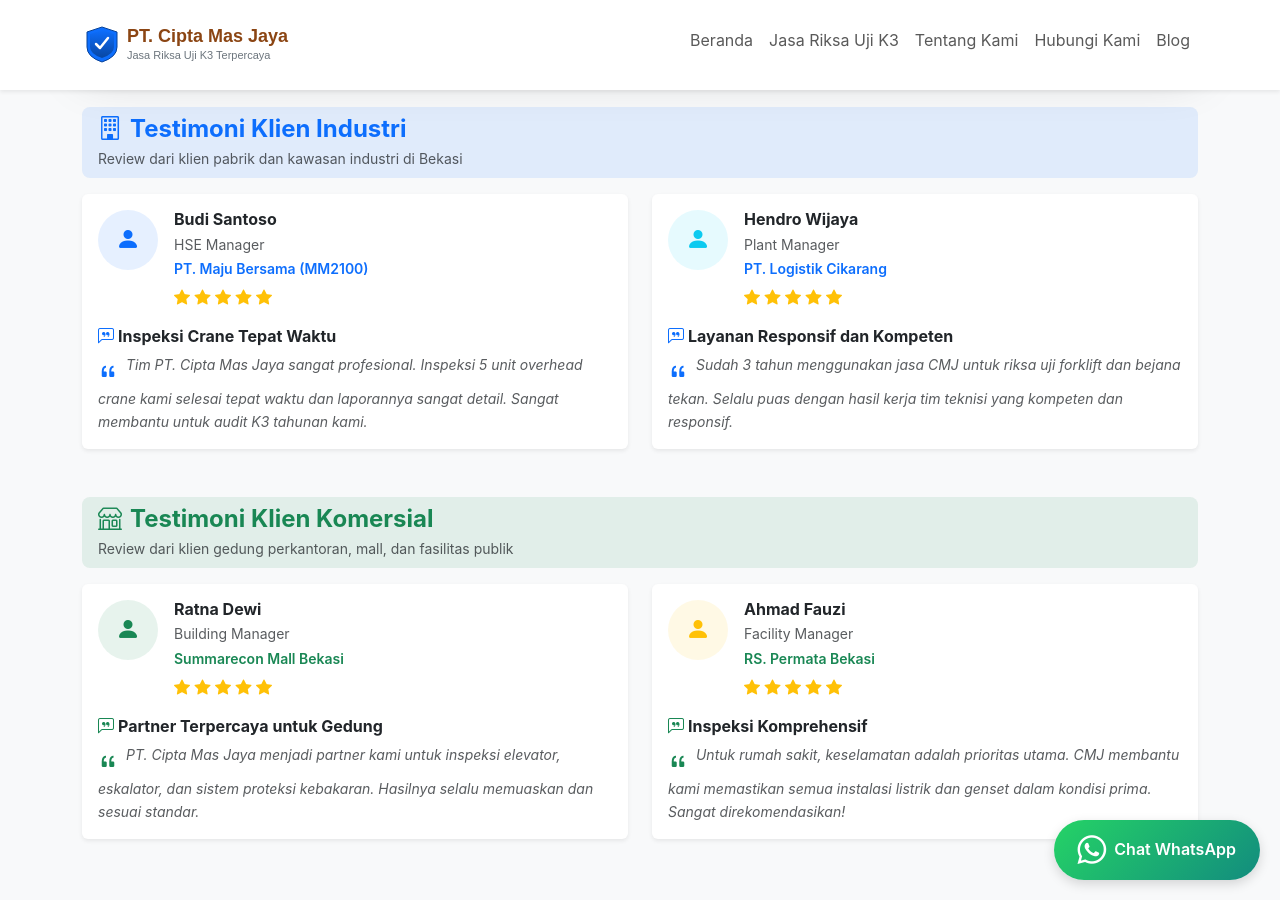
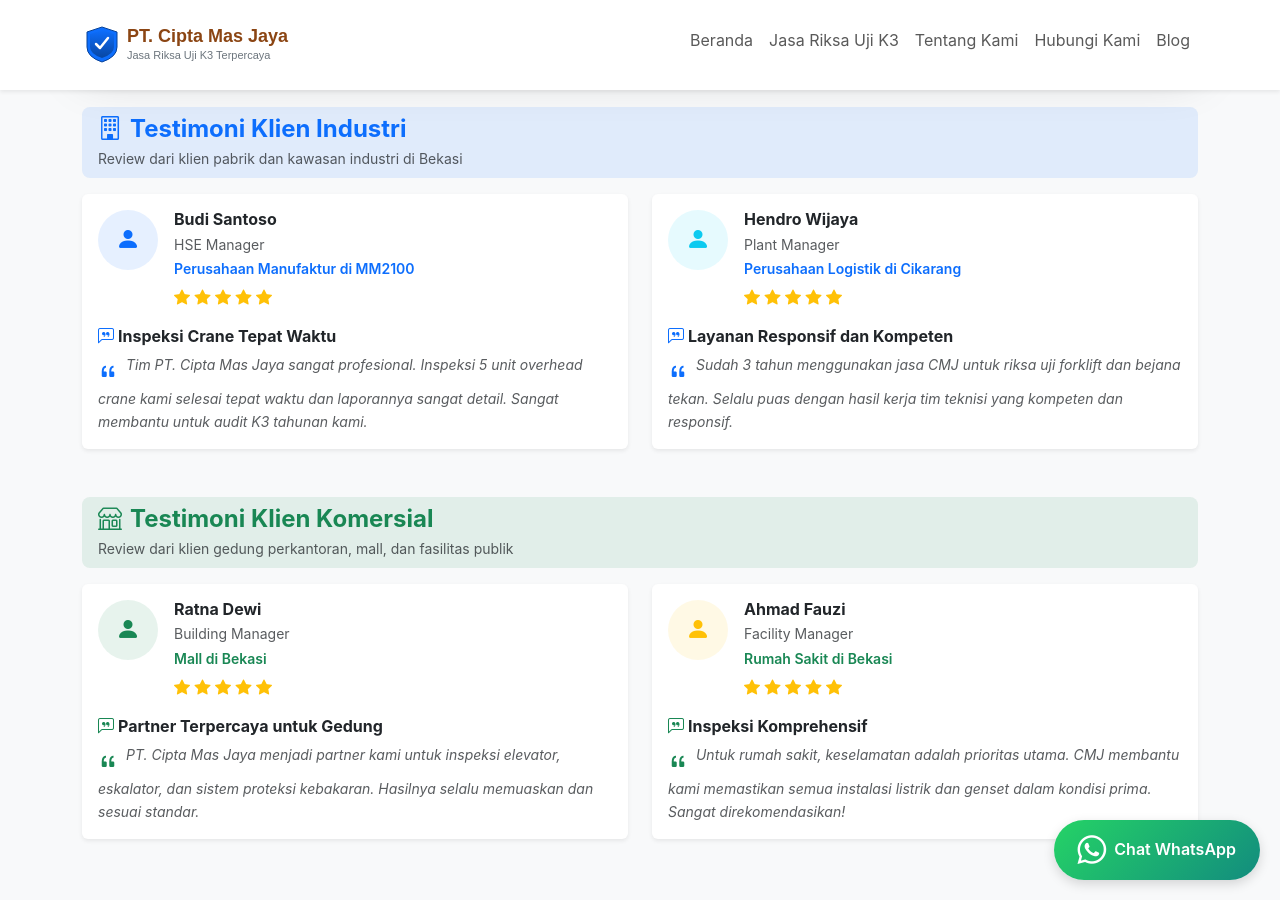
Before and after one commit to ciptamasjaya/cmj.github.io, a Jekyll site: the page built from _posts/2025-05-24-pjk3-bekasi.md, in a window 1280 px wide and 900 px high, scrolled down 11503 px. Built offline with Jekyll 4.4.1, drawn with Linux system fonts in a browser that asks for light colours.

Commit message:
Rename testimonial field 'perusahaan' to 'jenis_usaha' for privacy
   Replaces company name field with generic business type field to protect
   client privacy while maintaining industry context in testimonials.

```diff
--- a/_includes/reusable/node--pjk3-city/block--testimonials.html
+++ b/_includes/reusable/node--pjk3-city/block--testimonials.html
@@ -22,7 +22,7 @@ Parameters:
   - intro: Introduction paragraph
   - testimoni_industri: Array of industrial client testimonials
     - nama: Customer name
-    - perusahaan: Company name
+    - jenis_usaha: Business type (e.g., "Perusahaan Logistik", "Mall di Bekasi")
     - jabatan: Position/title
     - rating: Star rating (1-5)
     - judul: Review title
@@ -91,7 +91,7 @@ Usage:
                 <div class="flex-grow-1">
                   <h4 class="h6 mb-1 fw-bold text-dark testi__nama">{{ testi.nama }}</h4>
                   <small class="text-muted d-block testi__jabatan">{{ testi.jabatan }}</small>
-                  <small class="text-primary fw-semibold testi__perusahaan">{{ testi.perusahaan }}</small>
+                  <small class="text-primary fw-semibold testi__jenis-usaha">{{ testi.jenis_usaha }}</small>
                   <div class="text-warning mt-1 testi__rating">
                     {% assign rating = testi.rating | default: 5 %}
                     {% for i in (1..rating) %}
@@ -144,7 +144,7 @@ Usage:
                 <div class="flex-grow-1">
                   <h4 class="h6 mb-1 fw-bold text-dark testi__nama">{{ testi.nama }}</h4>
                   <small class="text-muted d-block testi__jabatan">{{ testi.jabatan }}</small>
-                  <small class="text-success fw-semibold testi__perusahaan">{{ testi.perusahaan }}</small>
+                  <small class="text-success fw-semibold testi__jenis-usaha">{{ testi.jenis_usaha }}</small>
                   <div class="text-warning mt-1 testi__rating">
                     {% assign rating = testi.rating | default: 5 %}
                     {% for i in (1..rating) %}
--- a/_includes/schema/node--pjk3-city/schema--webpage-testimonials.html
+++ b/_includes/schema/node--pjk3-city/schema--webpage-testimonials.html
@@ -31,12 +31,12 @@ Usage:
 {% assign testimonials_text = "" %}
 {% if section.testimoni_industri %}
   {% for testi in section.testimoni_industri %}
-    {% assign testimonials_text = testimonials_text | append: testi.nama | append: " (" | append: testi.perusahaan | append: "): " | append: testi.komentar | append: " " %}
+    {% assign testimonials_text = testimonials_text | append: testi.nama | append: " (" | append: testi.jenis_usaha | append: "): " | append: testi.komentar | append: " " %}
   {% endfor %}
 {% endif %}
 {% if section.testimoni_komersial %}
   {% for testi in section.testimoni_komersial %}
-    {% assign testimonials_text = testimonials_text | append: testi.nama | append: " (" | append: testi.perusahaan | append: "): " | append: testi.komentar | append: " " %}
+    {% assign testimonials_text = testimonials_text | append: testi.nama | append: " (" | append: testi.jenis_usaha | append: "): " | append: testi.komentar | append: " " %}
   {% endfor %}
 {% endif %}
 
--- a/_posts/2025-05-24-pjk3-bekasi.md
+++ b/_posts/2025-05-24-pjk3-bekasi.md
@@ -395,7 +395,7 @@ section_testimonials:
 
   testimoni_industri:
     - nama: "Budi Santoso"
-      perusahaan: "PT. Maju Bersama (MM2100)"
+      jenis_usaha: "Perusahaan Manufaktur di MM2100"
       jabatan: "HSE Manager"
       rating: 5
       judul: "Inspeksi Crane Tepat Waktu"
@@ -403,7 +403,7 @@ section_testimonials:
       warna: "primary"
 
     - nama: "Hendro Wijaya"
-      perusahaan: "PT. Logistik Cikarang"
+      jenis_usaha: "Perusahaan Logistik di Cikarang"
       jabatan: "Plant Manager"
       rating: 5
       judul: "Layanan Responsif dan Kompeten"
@@ -415,7 +415,7 @@ section_testimonials:
 
   testimoni_komersial:
     - nama: "Ratna Dewi"
-      perusahaan: "Summarecon Mall Bekasi"
+      jenis_usaha: "Mall di Bekasi"
       jabatan: "Building Manager"
       rating: 5
       judul: "Partner Terpercaya untuk Gedung"
@@ -423,7 +423,7 @@ section_testimonials:
       warna: "success"
 
     - nama: "Ahmad Fauzi"
-      perusahaan: "RS. Permata Bekasi"
+      jenis_usaha: "Rumah Sakit di Bekasi"
       jabatan: "Facility Manager"
       rating: 5
       judul: "Inspeksi Komprehensif"
```
